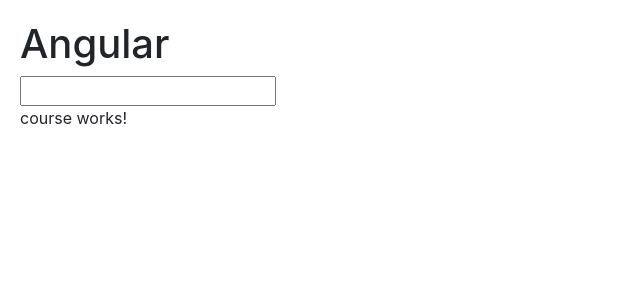
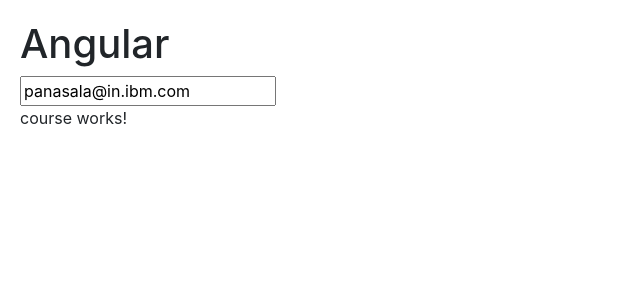
Before and after one commit to uttam-in-ibm/Angular4, an Angular app in the folder 1.Installation/hello-world/: page / in a window 1280 px wide. Shown: the top 300 px of the page, without its empty margins (0-640 px from the left). Built offline with nearby package versions, Linux system fonts and the light colour scheme.

Commit message:
Two way binding 1

```diff
--- a/1.Installation/hello-world/src/app/courses.component.ts
+++ b/1.Installation/hello-world/src/app/courses.component.ts
@@ -15,18 +15,14 @@
 
     // npm install bootstrap --save
     template:`
-        <input #email (keyup.enter)="onKeyUp(email.value)"/>
+        <input [value]="email" (keyup.enter)="email=$event.target.value;onKeyUp()"/>
 
     `  // Change to back tick - multiline
 })
 export class CoursesComponent{
-    isActive = true; // false
-    title = "List of courses";
-    colSpan = 3
-    imageUrl = "http://gifimage.net/wp-content/uploads/2017/07/gif-online.gif"
-    courses;
-    onKeyUp(email){
-        console.log(email);
+    email="panasala@in.ibm.com";
+    onKeyUp(){
+        console.log(this.email);
     }
 }
 
```
Also changed, not shown: 1.Installation/hello-world/src/app/app.module.ts (line endings or trailing spaces).
